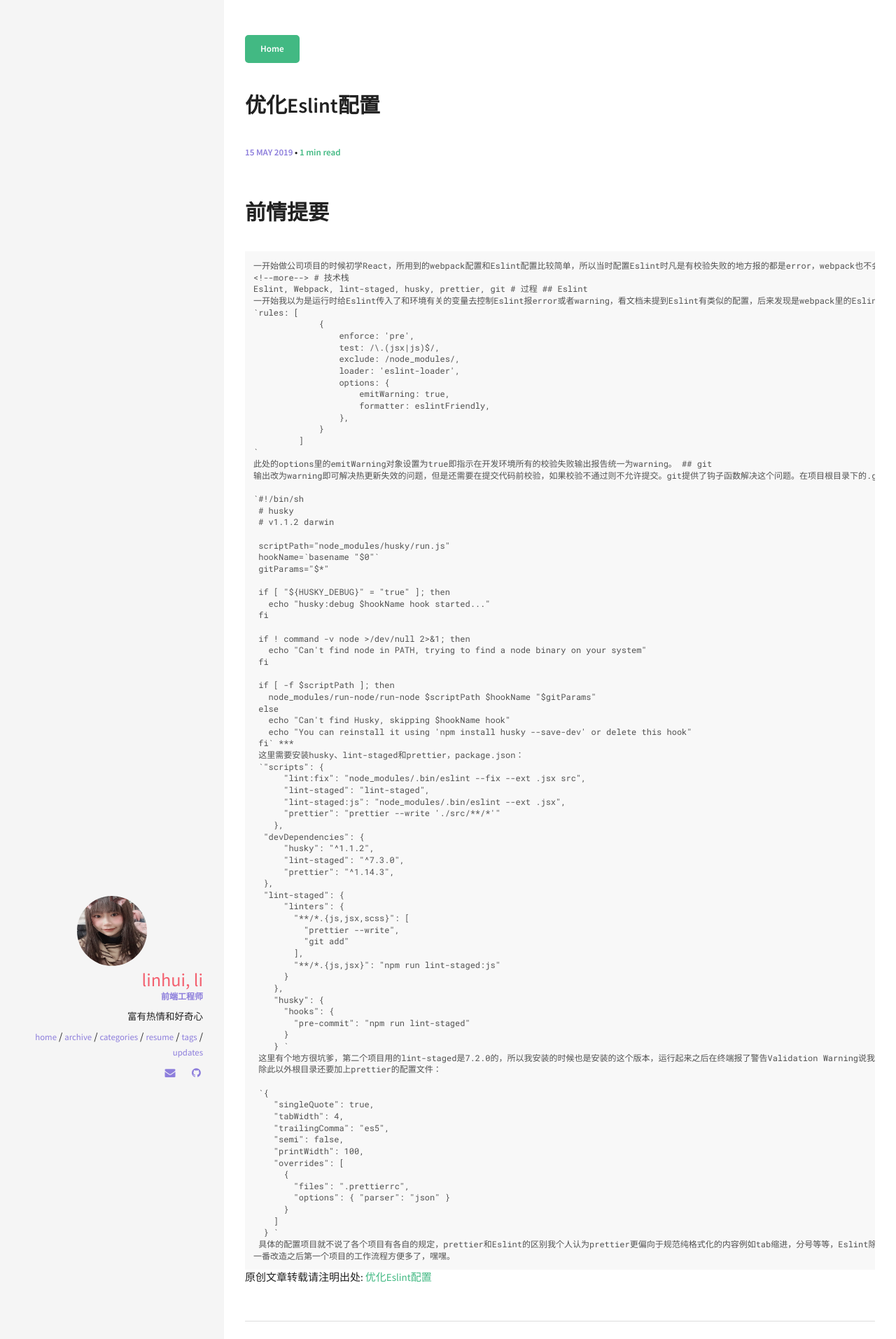
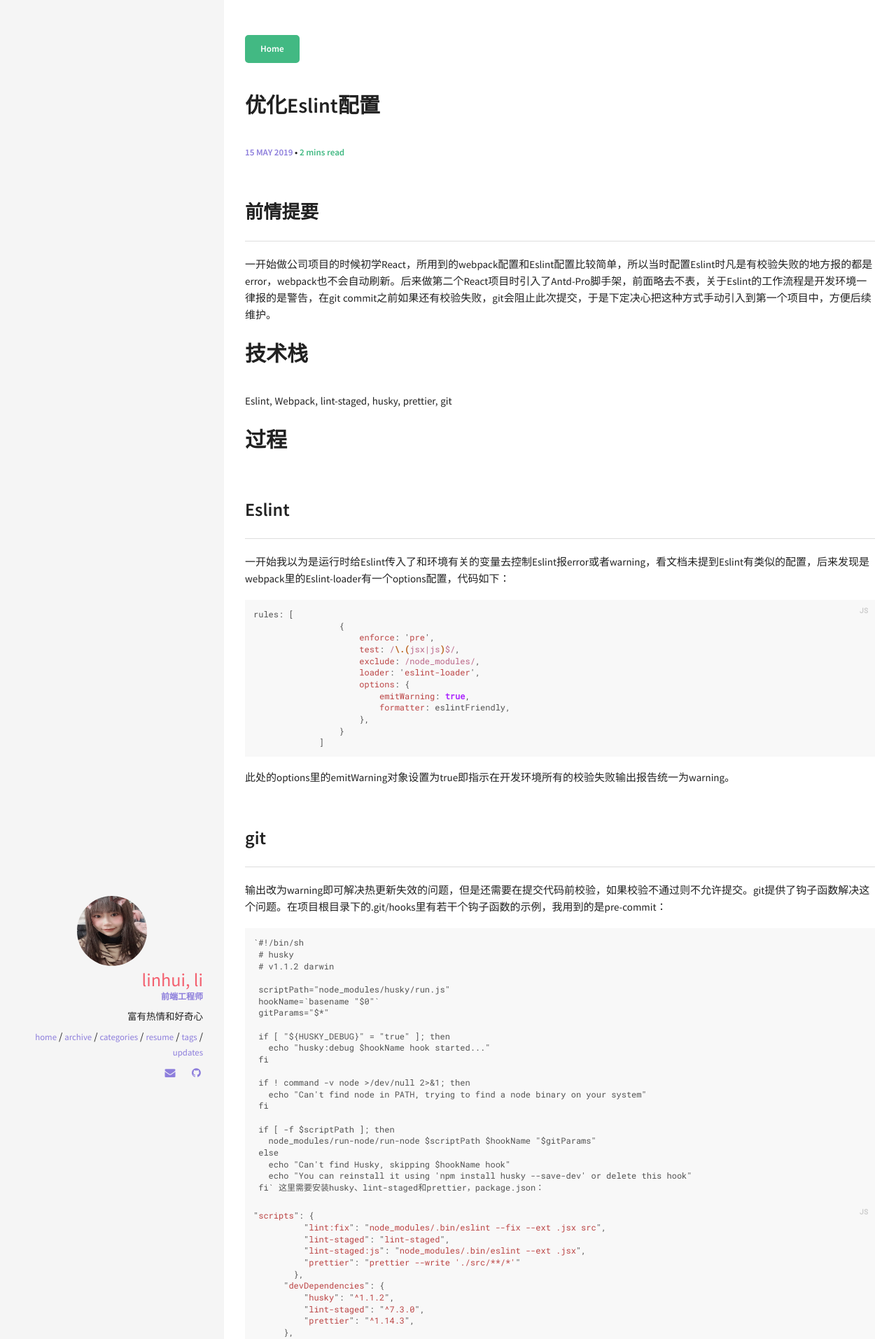
Before and after one commit to 993318936/blog, a Jekyll site: the page built from _posts/2019-05-15-优化Eslint配置.md, in a window 1280 px wide. Shown: the top 1913 px of the page at 70% size. Built offline with Jekyll 4.4.1, drawn with Linux system fonts in a browser that asks for light colours; some of the changed text lies outside the part shown.

Commit message:
调整md格式

```diff
--- a/_posts/2019-05-15-优化Eslint配置.md
+++ b/_posts/2019-05-15-优化Eslint配置.md
@@ -2,18 +2,18 @@
 layout: post
 title: 优化Eslint配置
 excerpt: "给老项目加入Eslint校验"
-categories: [优化]
+categories: [leonids]
 comments: true
 ---
-# 前情提要
-    一开始做公司项目的时候初学React，所用到的webpack配置和Eslint配置比较简单，所以当时配置Eslint时凡是有校验失败的地方报的都是error，webpack也不会自动刷新。后来做第二个React项目时引入了Antd-Pro脚手架，前面略去不表，关于Eslint的工作流程是开发环境一律报的是警告，在git commit之前如果还有校验失败，git会阻止此次提交，于是下定决心把这种方式手动引入到第一个项目中，方便后续维护。
-    <!--more-->
+## 前情提要
+一开始做公司项目的时候初学React，所用到的webpack配置和Eslint配置比较简单，所以当时配置Eslint时凡是有校验失败的地方报的都是error，webpack也不会自动刷新。后来做第二个React项目时引入了Antd-Pro脚手架，前面略去不表，关于Eslint的工作流程是开发环境一律报的是警告，在git commit之前如果还有校验失败，git会阻止此次提交，于是下定决心把这种方式手动引入到第一个项目中，方便后续维护。
 # 技术栈
-    Eslint, Webpack, lint-staged, husky, prettier, git
+Eslint, Webpack, lint-staged, husky, prettier, git
 # 过程
 ## Eslint
-    一开始我以为是运行时给Eslint传入了和环境有关的变量去控制Eslint报error或者warning，看文档未提到Eslint有类似的配置，后来发现是webpack里的Eslint-loader有一个options配置，代码如下：
-    `rules: [
+一开始我以为是运行时给Eslint传入了和环境有关的变量去控制Eslint报error或者warning，看文档未提到Eslint有类似的配置，后来发现是webpack里的Eslint-loader有一个options配置，代码如下：
+{% highlight js %}
+rules: [
                  {
                      enforce: 'pre',
                      test: /\.(jsx|js)$/,
@@ -25,10 +25,10 @@ comments: true
                      },
                  }
              ]
-    `
-    此处的options里的emitWarning对象设置为true即指示在开发环境所有的校验失败输出报告统一为warning。
+{% endhighlight %}
+此处的options里的emitWarning对象设置为true即指示在开发环境所有的校验失败输出报告统一为warning。
 ## git
-    输出改为warning即可解决热更新失效的问题，但是还需要在提交代码前校验，如果校验不通过则不允许提交。git提供了钩子函数解决这个问题。在项目根目录下的.git/hooks里有若干个钩子函数的示例，我用到的是pre-commit：
+输出改为warning即可解决热更新失效的问题，但是还需要在提交代码前校验，如果校验不通过则不允许提交。git提供了钩子函数解决这个问题。在项目根目录下的.git/hooks里有若干个钩子函数的示例，我用到的是pre-commit：
 
     `#!/bin/sh
      # husky
@@ -52,9 +52,9 @@ comments: true
        echo "Can't find Husky, skipping $hookName hook"
        echo "You can reinstall it using 'npm install husky --save-dev' or delete this hook"
      fi`
-***
-     这里需要安装husky、lint-staged和prettier，package.json：
-     `"scripts": {
+这里需要安装husky、lint-staged和prettier，package.json：
+{% highlight js %}
+"scripts": {
           "lint:fix": "node_modules/.bin/eslint --fix --ext .jsx src",
           "lint-staged": "lint-staged",
           "lint-staged:js": "node_modules/.bin/eslint --ext .jsx",
@@ -79,24 +79,24 @@ comments: true
             "pre-commit": "npm run lint-staged"
           }
         }
-`
-     这里有个地方很坑爹，第二个项目用的lint-staged是7.2.0的，所以我安装的时候也是安装的这个版本，运行起来之后在终端报了警告Validation Warning说我混用了两种模式，建议我改，但是我的写法和它建议我改的方式一毛一样，后来去issue查了升级到7.3.0就修复了这个问题。
-     除此以外根目录还要加上prettier的配置文件：
-
-     `{
-        "singleQuote": true,
-        "tabWidth": 4,
-        "trailingComma": "es5",
-        "semi": false,
-        "printWidth": 100,
-        "overrides": [
-          {
-            "files": ".prettierrc",
-            "options": { "parser": "json" }
-          }
-        ]
-      }
-`
-     具体的配置项目就不说了各个项目有各自的规定，prettier和Eslint的区别我个人认为prettier更偏向于规范纯格式化的内容例如tab缩进，分号等等，Eslint除了格式化以外还会关注语法，逻辑等等。
+{% endhighlight %}
+这里有个地方很坑爹，第二个项目用的lint-staged是7.2.0的，所以我安装的时候也是安装的这个版本，运行起来之后在终端报了警告Validation Warning说我混用了两种模式，建议我改，但是我的写法和它建议我改的方式一毛一样，后来去issue查了升级到7.3.0就修复了这个问题。
+除此以外根目录还要加上prettier的配置文件：
+ {% highlight js %}
+ {
+         "singleQuote": true,
+         "tabWidth": 4,
+         "trailingComma": "es5",
+         "semi": false,
+         "printWidth": 100,
+         "overrides": [
+           {
+             "files": ".prettierrc",
+             "options": { "parser": "json" }
+           }
+         ]
+       }
+ {% endhighlight %}
+具体的配置项目就不说了各个项目有各自的规定，prettier和Eslint的区别我个人认为prettier更偏向于规范纯格式化的内容例如tab缩进，分号等等，Eslint除了格式化以外还会关注语法，逻辑等等。
 #总结
-    一番改造之后第一个项目的工作流程方便多了，嘿嘿。
+一番改造之后第一个项目的工作流程方便多了，嘿嘿。
```
Also changed, not shown: _posts/2017-03-10-sample-post.md (added, +109 -0 lines).
